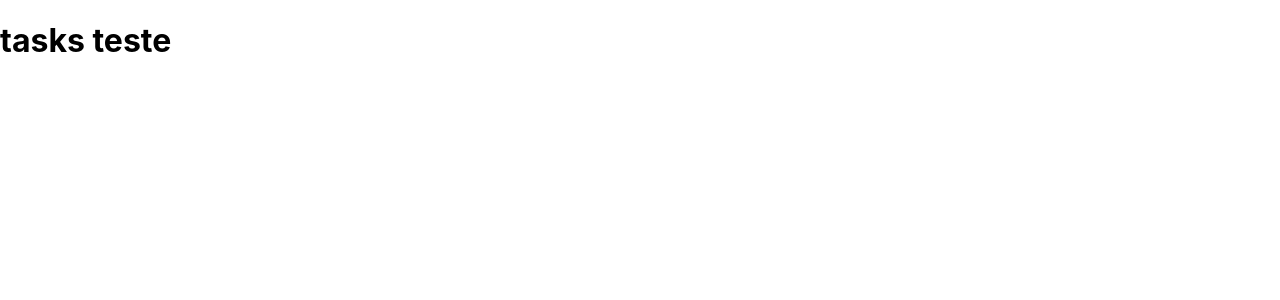
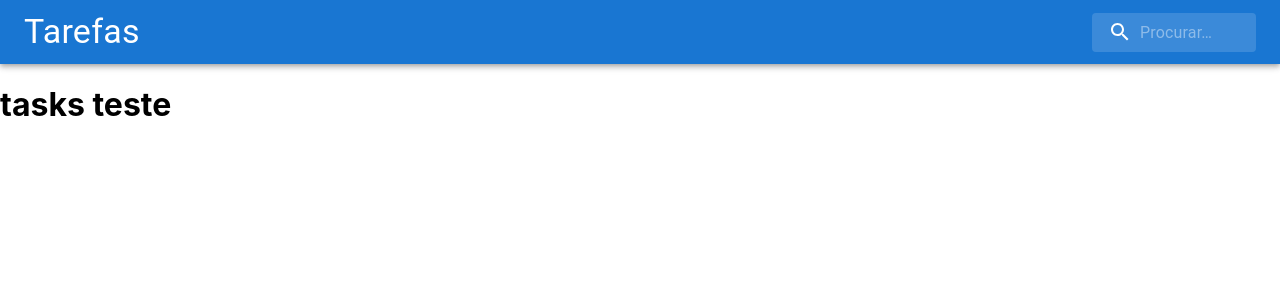
Before and after one commit to Adadezer/PSIngaCode, a React (Create React App) app in the folder frontend/: page / in a window 1280 px wide. Shown: the top 300 px of the page. Built offline with nearby package versions, Linux system fonts and the light colour scheme.

Commit message:
feat(frontend): :sparkles: adição do header

```diff
--- a/frontend/package.json
+++ b/frontend/package.json
@@ -5,6 +5,7 @@
   "dependencies": {
     "@emotion/react": "^11.10.5",
     "@emotion/styled": "^11.10.5",
+    "@mui/icons-material": "^5.10.9",
     "@mui/material": "^5.10.13",
     "@testing-library/jest-dom": "^5.16.5",
     "@testing-library/react": "^13.4.0",
--- /dev/null
+++ b/frontend/src/components/Header.jsx
@@ -0,0 +1,78 @@
+import * as React from "react";
+import { styled, alpha } from "@mui/material/styles";
+import AppBar from "@mui/material/AppBar";
+import Box from "@mui/material/Box";
+import Toolbar from "@mui/material/Toolbar";
+import Typography from "@mui/material/Typography";
+import InputBase from "@mui/material/InputBase";
+import SearchIcon from "@mui/icons-material/Search";
+
+const Search = styled("div")(({ theme }) => ({
+  position: "relative",
+  borderRadius: theme.shape.borderRadius,
+  backgroundColor: alpha(theme.palette.common.white, 0.15),
+  "&:hover": {
+    backgroundColor: alpha(theme.palette.common.white, 0.25),
+  },
+  marginLeft: 0,
+  width: "100%",
+  [theme.breakpoints.up("sm")]: {
+    marginLeft: theme.spacing(1),
+    width: "auto",
+  },
+}));
+
+const SearchIconWrapper = styled("div")(({ theme }) => ({
+  padding: theme.spacing(0, 2),
+  height: "100%",
+  position: "absolute",
+  pointerEvents: "none",
+  display: "flex",
+  alignItems: "center",
+  justifyContent: "center",
+}));
+
+const StyledInputBase = styled(InputBase)(({ theme }) => ({
+  color: "inherit",
+  "& .MuiInputBase-input": {
+    padding: theme.spacing(1, 1, 1, 0),
+    // vertical padding + font size from searchIcon
+    paddingLeft: `calc(1em + ${theme.spacing(4)})`,
+    transition: theme.transitions.create("width"),
+    width: "100%",
+    [theme.breakpoints.up("sm")]: {
+      width: "12ch",
+      "&:focus": {
+        width: "20ch",
+      },
+    },
+  },
+}));
+
+export default function Header(props) {
+  return (
+    <Box sx={{ flexGrow: 1 }} { ...props} >
+      <AppBar position="static">
+        <Toolbar>
+          <Typography
+            variant="h4"
+            noWrap
+            component="div"
+            sx={{ flexGrow: 1, display: { xs: "none", sm: "block" } }}
+          >
+            {props.titleHeader}
+          </Typography>
+          <Search>
+            <SearchIconWrapper>
+              <SearchIcon />
+            </SearchIconWrapper>
+            <StyledInputBase
+              placeholder="Procurar…"
+              inputProps={{ "aria-label": "search" }}
+            />
+          </Search>
+        </Toolbar>
+      </AppBar>
+    </Box>
+  );
+}
--- a/frontend/src/pages/Tasks.jsx
+++ b/frontend/src/pages/Tasks.jsx
@@ -1,7 +1,11 @@
 import React from "react"
+import Header from "../components/Header"
 
 export default function Tasks() {
   return (
-    <h1>tasks teste</h1>
+    <>
+      <Header titleHeader="Tarefas"/>
+      <h1>tasks teste</h1>
+    </>
   )
 }
```
Also changed, not shown: 1 other file (tests, documents, lock files or other folders).
